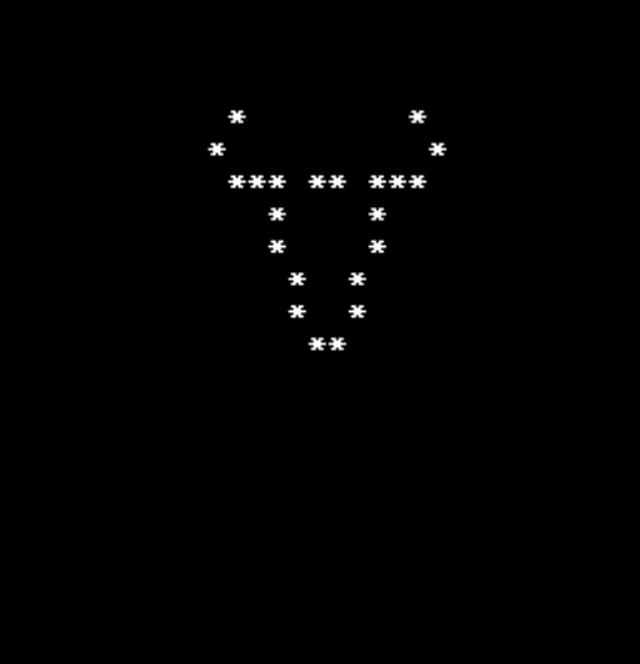
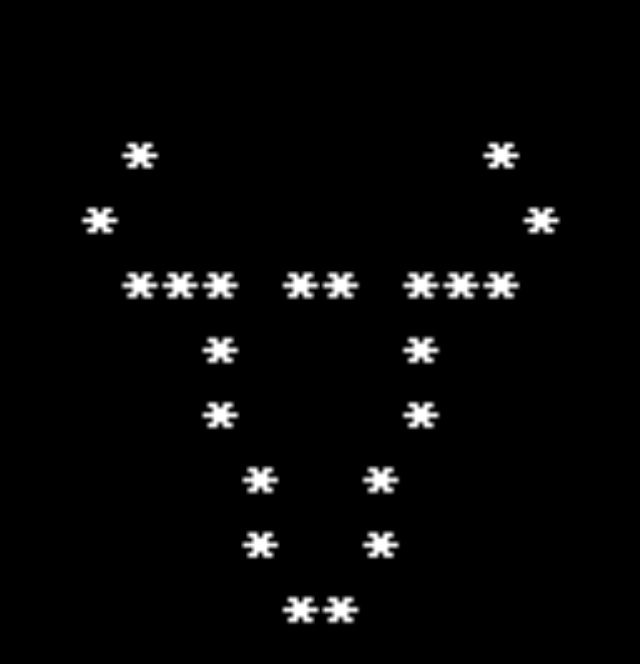
Before and after one commit to kraaber/buffel.github.io, a plain HTML site: page index.html in a window 1280 px wide. Shown: the whole page, without its empty margins (307-947 px from the left). Drawn offline with Linux system fonts and the light colour scheme.

Commit message:
bigger picture

```diff
--- a/index.html
+++ b/index.html
@@ -5,7 +5,7 @@
     <br>
     <br>
     <p align="center">
-    <img border="0" src="buffel4.bmp" width="311" height="312">
+    <img border="0" src="buffel4.bmp" width="622" height="624">
     </p>
   </body>
 </html>
```
